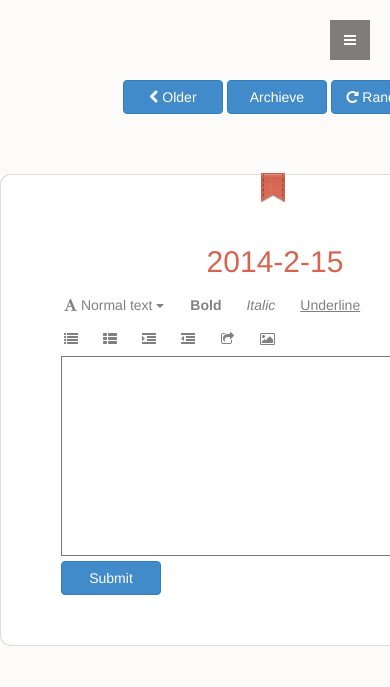
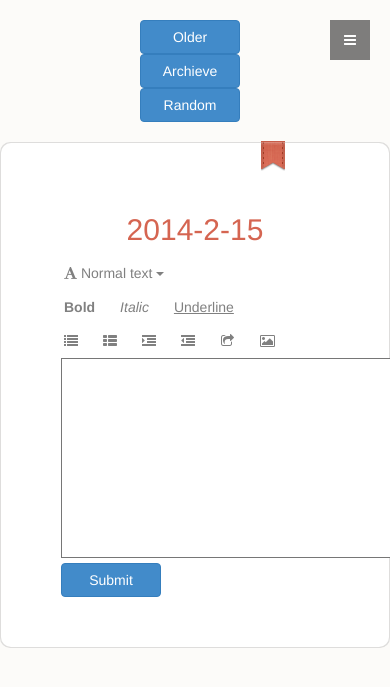
Before and after one commit to guoylyy/ohlove, a Django app: page /write in a window 390 px wide; the page is wider, and only the part inside the window is pictured. Shown: the top 687 px of that part. Run offline with Django 3.2, Linux system fonts and the light colour scheme; parts of the project's set-up code (start-up, migrations or seed data) failed here and were passed over; some libraries are stand-ins or nearby versions.

Commit message:
update ui

```diff
--- a/ohlove/ohlove/media/css/index.css
+++ b/ohlove/ohlove/media/css/index.css
@@ -5,7 +5,6 @@ a:hover{
 	cursor: pointer;
 	text-decoration: none;
 }
-
 body.background-content{
 	background-color: #fcfbf9;
 }
@@ -17,9 +16,11 @@ body.background-content{
 	top:0;
 	z-index: 10;
 	text-align: left;
+	transition: 1s;
 }
 .menu-open{
 	right:0px;
+	transition: 1s;
 }
 .menu-wrap{
 	position: absolute;
@@ -122,12 +123,7 @@ body.background-content{
 	background: #fcfbf9;
 	margin:0 auto;
 }
-#contentcenter .btn-groups{
-	padding-top: 80px;
-	padding-left: 123px;
-	padding-bottom: 60px;
-	margin:0 auto;
-}
+
 
 .contentwrap{
 	border-radius: 10px;
@@ -186,3 +182,26 @@ textarea{
 	width: 430px;
 	min-height: 200px;
 }
+@media(min-width: 500px){
+	#contentcenter .btn-groups{
+		padding-top: 80px;
+		padding-left: 123px;
+		padding-bottom: 60px;
+		margin:0 auto;
+	}
+
+}
+@media(max-width: 500px){
+	#contentcenter{
+		width: auto;
+	}
+	.btn-groups{
+		width: 110px;
+		margin: 0 auto;
+		padding:20px 0 20px 0;
+	}
+	.btn-groups i{
+		display: none;
+	}
+
+}
--- a/ohlove/ohlove/template/editor.html
+++ b/ohlove/ohlove/template/editor.html
@@ -65,9 +65,10 @@
                         <img src="/media/img/icon_ribbon.gif">
                     </div>
                     <h2 class="date" style="padding-bottom:10px;"></h2>
-
-                    <textarea id="some-textarea"></textarea>
-                    <button class="btn btn-primary" id="submit">Submit</button>
+                    <form action="/write" method="POST">
+                        <textarea id="some-textarea" name="content"></textarea>
+                        <button class="btn btn-primary" id="submit">Submit</button>
+                    </form>
                 </div>
             </div>
         </div>
@@ -86,11 +87,13 @@
 
         $("#submit").click(function(){
             var content = $("#some-textarea").val();
+            //alert(content);
+            content = "content="+content;
             $.ajax({
                 url:'/write',
                 type:'POST',
                 dataType:'json',
-                data:'content='+content,
+                data:content,
                 success:function(data){
                     if(data.result=='success'){
                         alert('添加完成');
--- a/ohlove/postbox/views.py
+++ b/ohlove/postbox/views.py
@@ -64,8 +64,9 @@ def write(request):
 		p = get_post(d.today())
 		if p is not None:
 			p.delete()
+		#print(content)
 		post(datetime=d,weekday=get_weekday(d.today().weekday()),content=content).save()
-		return HttpResponse(json.dumps({'result':'success'}))
+		return redirect('/lastest')
 
 
 
```
Also changed, not shown: 3 other files.
